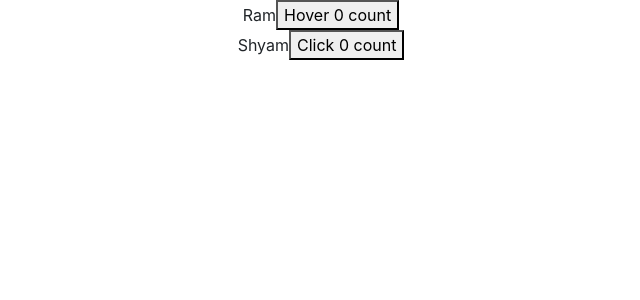
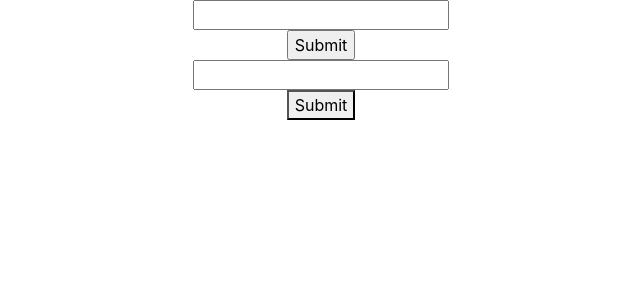
Before and after one commit to akash9753/GlobalReactNew, a React (Create React App) app: page / in a window 1280 px wide. Shown: the top 300 px of the page, without its empty margins (319-959 px from the left). Built offline with nearby package versions, Linux system fonts and the light colour scheme.

Commit message:
uncontrolled&ControlledComponent

```diff
--- a/src/App.js
+++ b/src/App.js
@@ -38,6 +38,8 @@ import PortalEx1 from './portals/PortalEx1';
 import ProfilerEx1 from './Profiler/ProfilerEx1';
 import ForwardRef from './ForwardRef/ForwardRef';
 import RenderProps from './rendr-props/RenderProps';
+import Uncontrolled from './uncontrolledComponent/Uncontrolled';
+import Controlled from './uncontrolledComponent/Controlled';
 function App() {
   // const arr = [1, 2, 3, 4, 5, 6, 7, 8, 9]
   const state = {
@@ -110,7 +112,9 @@ function App() {
       <ProfilerEx1/>
       </Profiler> */}
       {/* <ForwardRef/> */}
-      <RenderProps/>
+      {/* <RenderProps/> */}
+      <Uncontrolled/>
+      <Controlled/>
     </div>
   )
 }
--- /dev/null
+++ b/src/uncontrolledComponent/Controlled.js
@@ -0,0 +1,21 @@
+import React, { useState } from 'react';
+
+const Controlled = () => {
+    const [input, setInput] = useState();
+
+    const submitForm=(event)=>{
+        event.preventDefault();
+        console.log(input);
+    }
+    return (
+        <div className='App'>
+            <form onSubmit={(event)=>submitForm(event)}>
+                <input type="text" onChange={(e)=>setInput(e.target.value)} /><br/>
+                <button>Submit</button>
+            </form>
+        </div>
+    );
+};
+
+
+export default Controlled;
--- /dev/null
+++ b/src/uncontrolledComponent/Uncontrolled.js
@@ -0,0 +1,20 @@
+import React, { useRef } from 'react';
+
+const Uncontrolled = () => {
+    const inputRef = useRef();
+
+    const submitForm=(event)=>{
+        event.preventDefault();
+        console.log(inputRef.current.value);
+    }
+    return (
+        <div className='App'>
+            <form onSubmit={(event)=>submitForm(event)}>
+                <input type="text" ref={inputRef}/><br/>
+                <input type="submit" />
+            </form>
+        </div>
+    );
+};
+
+export default Uncontrolled;
```
